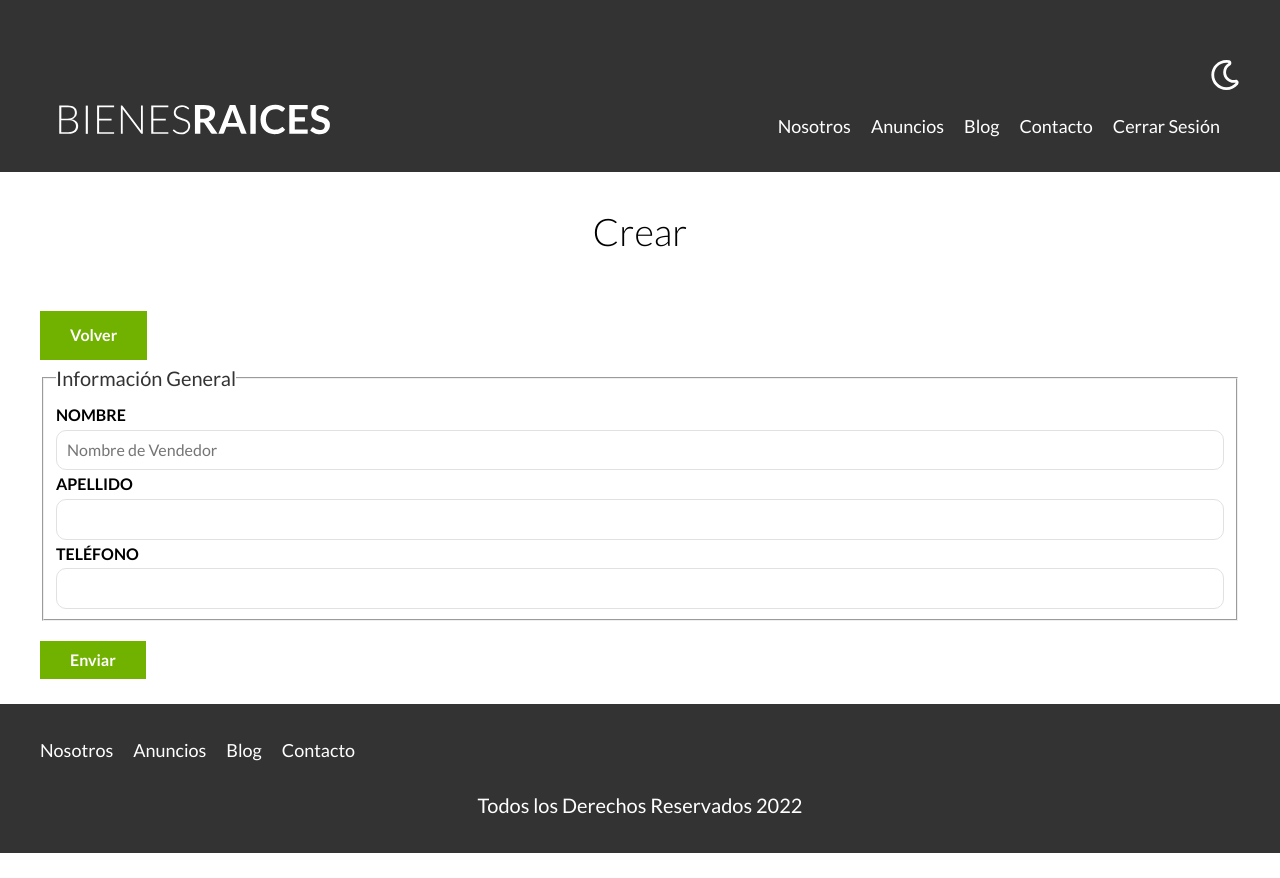
After one commit to wariomvc/bienesraices, a PHP site: page /admin/vendedores/crear.php in a window 1280 px wide. The commit adds this page. Run offline with PHP 8.4, Linux system fonts and the light colour scheme; the visitor is signed in with stand-in values (Sample User, id 1); style sheets or scripts are compiled from the project's sources; some libraries are stand-ins or nearby versions.

Commit message:
Add form nuevo vendedor y add validar a vendedor

```diff
--- a/admin/propiedades/crear.php
+++ b/admin/propiedades/crear.php
@@ -28,7 +28,6 @@ if ($_SERVER['REQUEST_METHOD'] === 'POST') {
 
     $nombre_imagen = md5(uniqid(rand())) . ".jpg";
     $propiedad = new Propiedad($_POST);
-    $propiedad->vendedorId = "1";
     $errores = $propiedad->validar();
     $propiedad->setImagen($nombre_imagen,$_FILES['imagen']);
 
--- /dev/null
+++ b/admin/vendedores/crear.php
@@ -0,0 +1,58 @@
+<?php
+
+require '../../includes/app.php';
+use App\Vendedor;
+
+$auth = isAutenticado();
+if (!$auth) {
+    header('Location: /');
+}
+
+Vendedor::setDB($db);
+$vendedor = new Vendedor();
+$errores = Vendedor::getErorres();
+
+
+
+if ($_SERVER['REQUEST_METHOD'] === 'POST') {
+
+    $nombre_imagen = md5(uniqid(rand())) . ".jpg";
+    $vendedor = new Vendedor($_POST);
+    $errores = $vendedor->validar();
+
+
+    $errores = $vendedor->getErorres();
+    if (empty($errores)) {
+        $r = $vendedor->guardar();
+
+
+        //echo $query;
+        if ($r) {
+            header('Location: /admin?res=1');
+        }
+    }
+}
+
+incluir_template('header');
+?>
+<main class="contenedor seccion">
+    <h1>Crear</h1>
+    <a href="/admin/index.php" class="boton-verde" id="">Volver</a>
+
+    <?php foreach ($errores as $error) : ?>
+        <div class="alerta error">
+            <?php echo $error ?>
+        </div>
+    <?php endforeach; ?>
+    </div>
+
+    <form method="POST" class="formulario" enctype="multipart/form-data">
+        <?php include ('../../includes/templates/formulario_vendedores.php')?>
+    </form>
+</main>
+
+<?php incluir_template('footer') ?>
+<script src="build/js/bundle.min.js"></script>
+</body>
+
+</html>
--- a/clases/ActiveRecord.php
+++ b/clases/ActiveRecord.php
@@ -143,31 +143,5 @@ class ActiveRecord
         }
     }
 
-    public function validar()
-    {
-        if (empty($this->titulo)) {
-            self::$errores[] = "Debes Añadir un Titulo";
-        };
-        if (empty($this->precio)) {
-            self::$errores[] = "Debes Añadir un precio";
-        }
-        if (strlen($this->descripcion) < 50) {
-            self::$errores[] = "La Descripción debe contener más de 50 caracteres";
-        }
-        if ($this->habitaciones < 1) {
-            self::$errores[] = "Debe ser por lo menos una Habitación";
-        }
 
-        if ($this->wc < 1) {
-            self::$errores[] = "Debe ser por lo menos una WC";
-        }
-        if ($this->estacionamiento < 1) {
-            self::$errores[] = "Debe ser por lo menos una Estacionamiento";
-        }
-
-        if ($this->vendedorId === "") {
-            self::$errores[] = "Elija un Vendedor";
-        }
-        return self::$errores;
-    }
 }
--- a/clases/Vendedor.php
+++ b/clases/Vendedor.php
@@ -6,14 +6,28 @@ class Vendedor extends ActiveRecord
     protected static $columnasDB = ['id','nombre','apellido','telefono'];
 
     public $id;
+    public $nombre;
     public $apellido;
     public $telefono;
 
     public function __construct($args=[]){
         $this->id = $args['id'] ?? null;
         $this->nombre = $args['nombre'] ?? '';
-        $this->appelido = $args['apellido'] ?? '';
+        $this->apellido = $args['apellido'] ?? '';
         $this->telefono = $args['telefono'] ?? '';
 
     }
+    public function validar()
+    {
+        if (empty($this->nombre)) {
+            self::$errores[] = "Debes Añadir un Nombre";
+        };
+        if (empty($this->apellido)) {
+            self::$errores[] = "Debes Añadir un apellido";
+        }
+        if (!preg_match('/[0-9]{10}/',$this->telefono)) {
+            self::$errores[] = "El telefono debe tener al menos 10 digitos";
+        }
+        return self::$errores;
+    }
 }
--- /dev/null
+++ b/includes/templates/formulario_vendedores.php
@@ -0,0 +1,12 @@
+<fieldset>
+    <legend>Información General</legend>
+    <label for="nombre">Nombre</label>
+    <input type="text" name="nombre" id="nombre" placeholder="Nombre de Vendedor" value="<?php echo s($vendedor->nombre) ?>">
+
+    <label for="apellido">Apellido</label>
+    <input type="text" name="apellido" id="apellido" value="<?php echo s($vendedor->apellido) ?>">
+
+    <label for="telefono">Teléfono</label>
+    <input name="telefono" id="telefono" type="tel" value="<?php echo s($vendedor->telefono) ?>">
+</fieldset>
+<input type="submit" value="Enviar" class="boton boton-verde-block">
```
Also changed, not shown: clases/Propiedad.php (+27 -0 lines).
